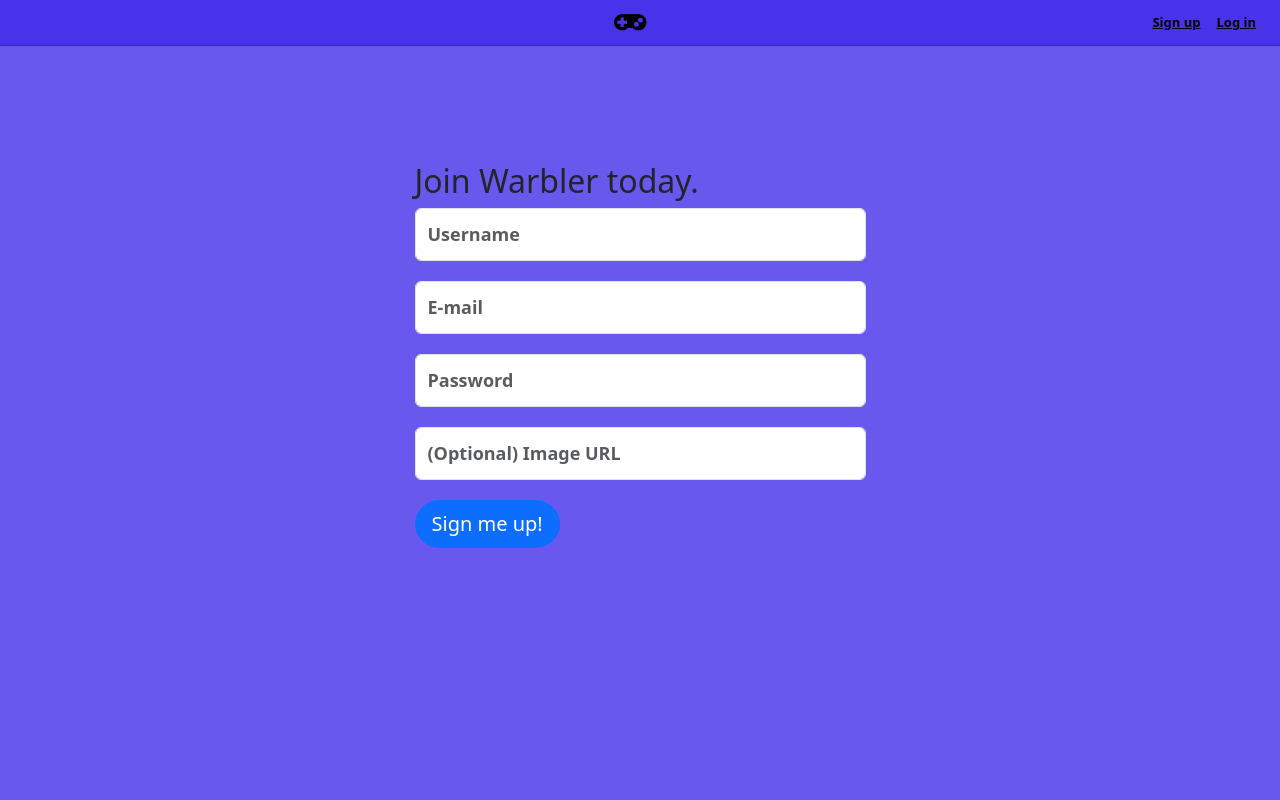
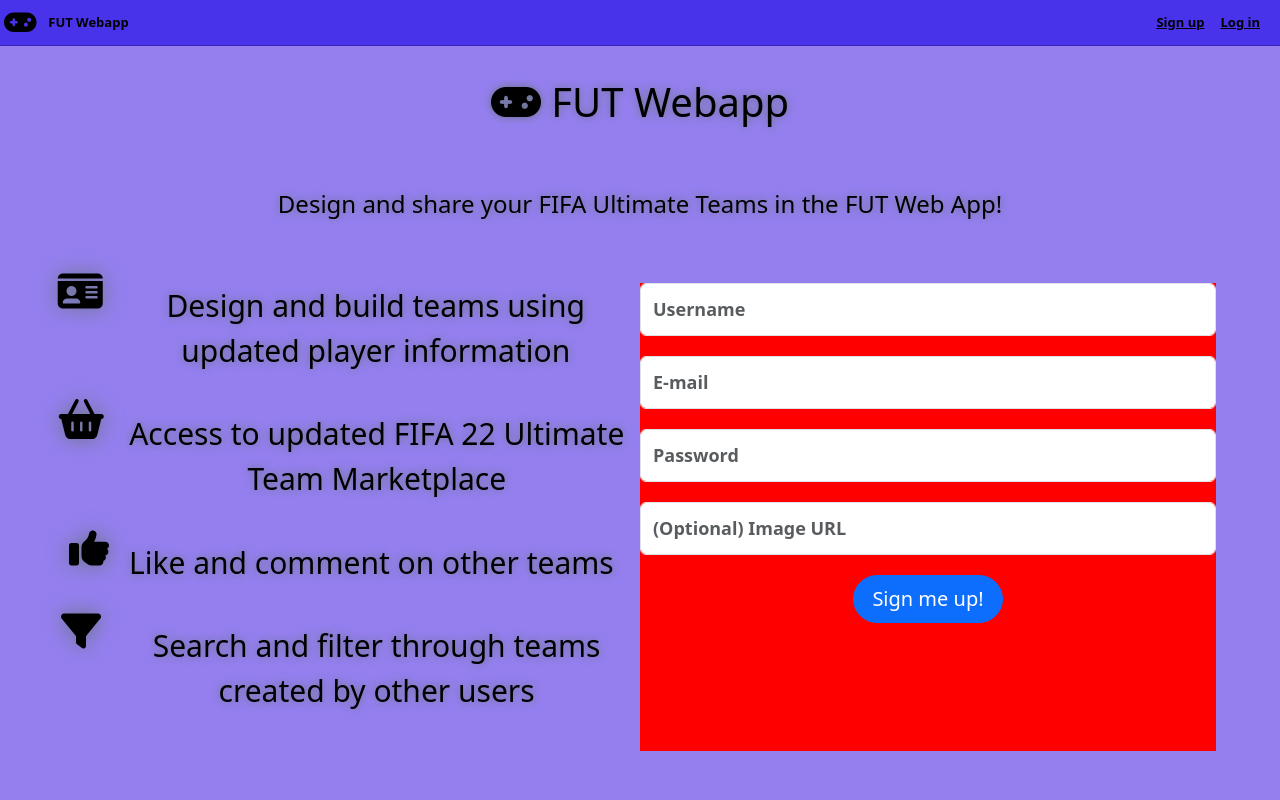
Before and after one commit to Fredeggs/FUT_webapp, a Flask app: page /signup in a window 1280 px wide. Run offline with Flask 2, Linux system fonts and the light colour scheme; some libraries are stand-ins or nearby versions.

Commit message:
added styling for login and signup routes

```diff
--- a/app.py
+++ b/app.py
@@ -80,6 +80,7 @@
 
         except IntegrityError:
             flash("Username already taken", "danger")
+            # return render_template("users/signup.html", form=form)
             return render_template("users/signup.html", form=form)
 
         do_login(user)
@@ -87,7 +88,7 @@
         return redirect("/")
 
     else:
-        return render_template("users/signup.html", form=form)
+        return render_template("home-anon.html", form=form)
 
 
 @app.route("/login", methods=["GET", "POST"])
@@ -149,4 +150,4 @@
         return render_template("home.html")
 
     else:
-        return render_template("home-anon.html")
+        return redirect("/signup")
--- a/static/stylesheets/style.css
+++ b/static/stylesheets/style.css
@@ -397,7 +397,7 @@
     justify-content: center;
     align-items: center;
     position: absolute;
-    top: 0;
+    top: 2;
     width: 100vw;
     left: 0;
     z-index: -1;
@@ -422,8 +422,56 @@
   }
 
   .home-hero h1 {
-    width: 100vw;
     margin-bottom: 4rem;
+  }
+
+  .home-hero h4 {
+    margin-bottom: 4rem;
+  }
+
+  .home-hero-bot{
+    display: flex;
+    flex-wrap: wrap;
+    background-color: white;
+
+  }
+
+  .info-block{
+    background-color: #957FEF;
+    color: black;
+    width: 45vw;
+
+  }
+
+  .info-block ul{
+    display: flex;
+    flex-direction: column;
+    list-style-type: none;
+    margin: 0;
+    padding: 0;
+  }
+
+  .info-block li{
+    display: flex;
+    align-items: flex-start;
+  }
+
+  .info-block li{
+    margin-bottom: 3vw;
+  }
+
+  .info-block span {
+    font-size: 30px;
+  }
+
+  .info-block i {
+    scale: 2.5;
+    margin-right: 15px;
+  }
+
+  #user_form {
+    background-color: red;
+    width: 45vw;
   }
 
   /* .home-hero:before {
--- a/templates/base.html
+++ b/templates/base.html
@@ -11,8 +11,7 @@
   <script src="https://unpkg.com/popper"></script>
   <script src="https://unpkg.com/bootstrap"></script>
 
-  <link rel="stylesheet"
-        href="https://use.fontawesome.com/releases/v5.3.1/css/all.css">
+  <script src="https://kit.fontawesome.com/803488e7e5.js" crossorigin="anonymous"></script>
   <link rel="stylesheet" href="/static/stylesheets/style.css">
   <link rel="shortcut icon" href="/static/favicon.ico">
 </head>
--- a/templates/home-anon.html
+++ b/templates/home-anon.html
@@ -9,9 +9,34 @@
     <h4>Design and share your FIFA Ultimate Teams in the FUT Web App!</h4>
   </div>
   <div class="home-hero-bot">
-    <div>
-      <a href="/signup" class="btn btn-primary">Sign up</a>
+    <div class="info-block">
+      <ul>
+        <li>
+          <i class="fa-solid fa-id-card"></i><span>Design and build teams using updated player information</span>
+        </li>
+        <li>
+          <i class="fa-solid fa-basket-shopping"></i><span>Access to updated FIFA 22 Ultimate Team Marketplace</span>
+        </li>
+        <li>
+          <i class="fa-solid fa-thumbs-up"></i><span>Like and comment on other teams</span>
+        </li>
+        <li>
+          <i class="fa-solid fa-filter"></i><span>Search and filter through teams created by other users</span>
+        </li>
+      </ul>
     </div>
+    <form method="POST" id="user_form">
+      {{ form.hidden_tag() }}
+
+      {% for field in form if field.widget.input_type != 'hidden' %}
+        {% for error in field.errors %}
+          <span class="text-danger">{{ error }}</span>
+        {% endfor %}
+        {{ field(placeholder=field.label.text, class="form-control") }}
+      {% endfor %}
+
+      <button class="btn btn-primary btn-lg btn-block">Sign me up!</button>
+    </form>
   </div>
 </div>
 {% endblock %}
```
